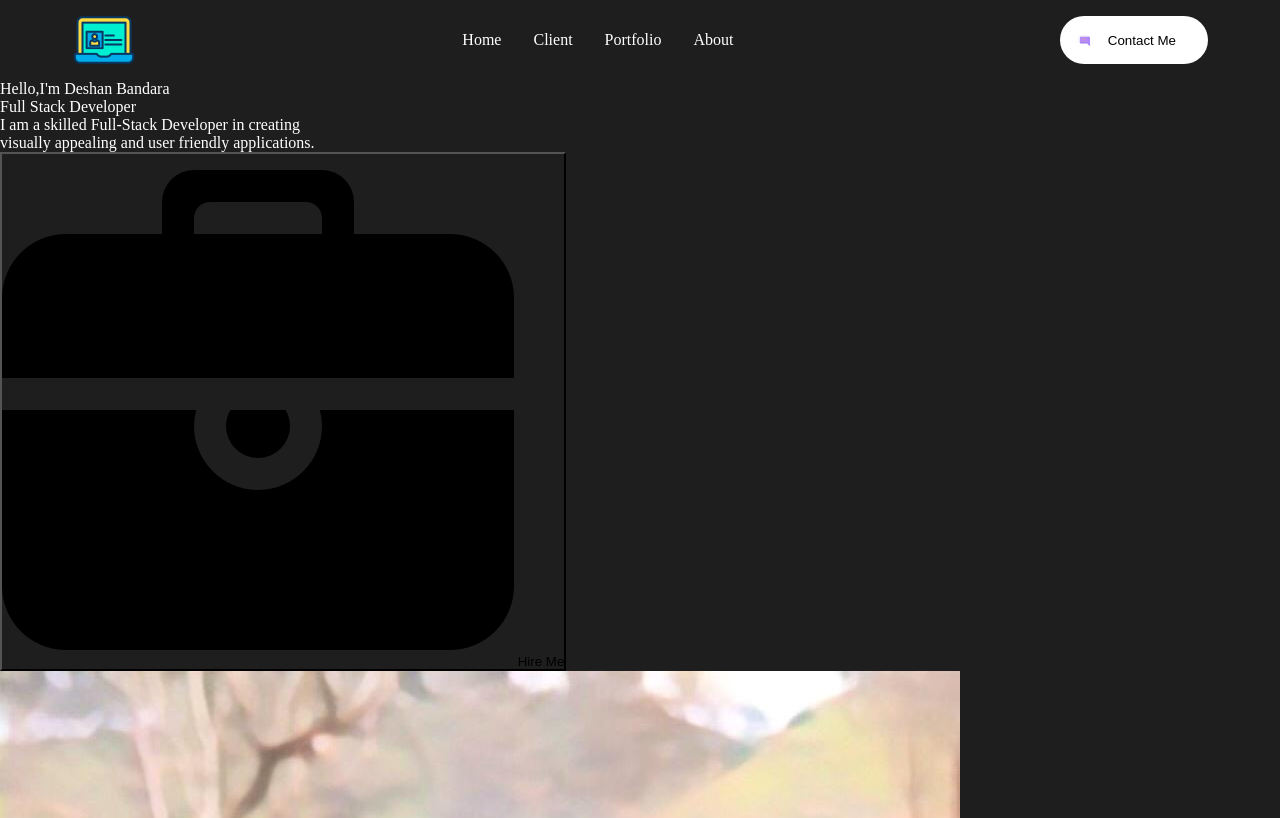
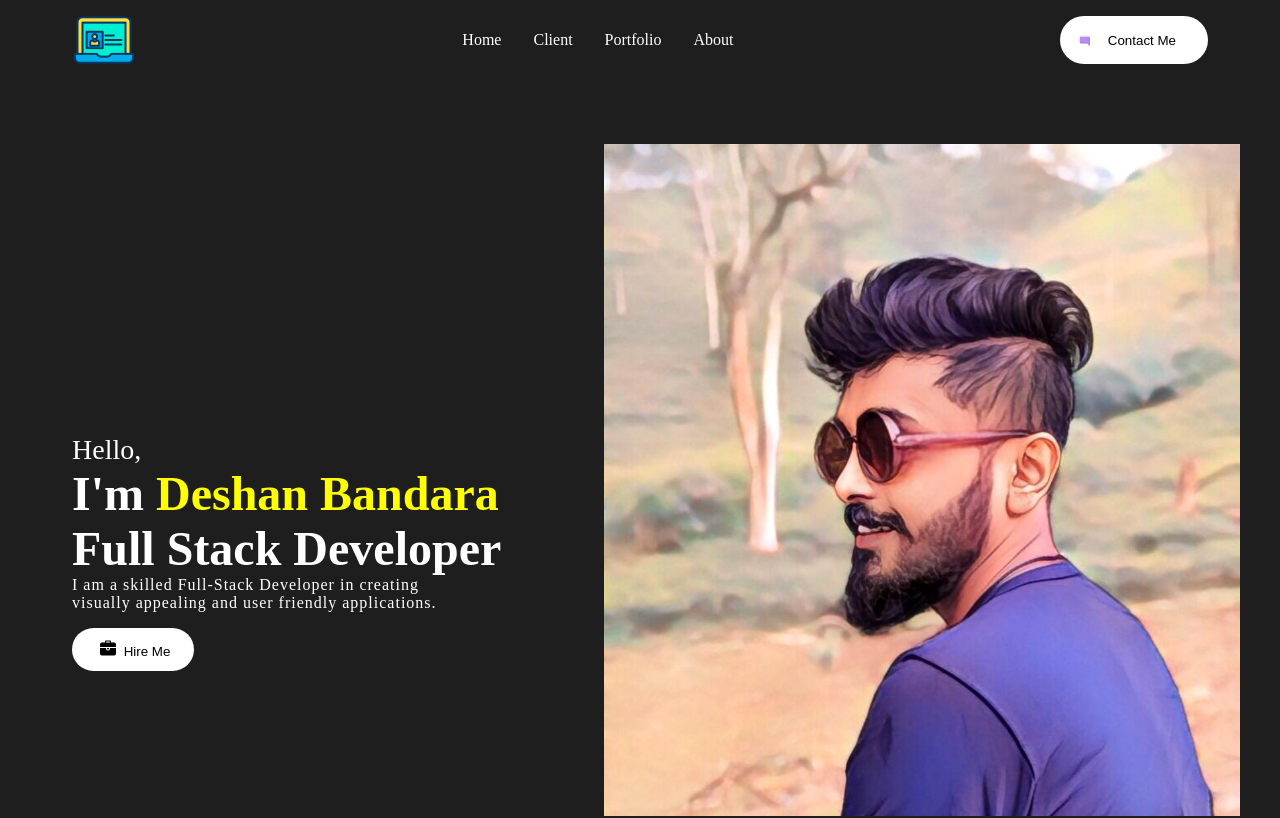
Before and after one commit to DeshanBandara/My-Portfolio, a React (Create React App) app in the folder portfolio/: page / in a window 1280 px wide. Shown: the top 818 px of the page. Built offline with nearby package versions, Linux system fonts and the light colour scheme.

Commit message:
added intro section styles

```diff
--- a/portfolio/src/components/intro/intro.css
+++ b/portfolio/src/components/intro/intro.css
@@ -0,0 +1,75 @@
+#intro {
+    height: calc(100vh - 4rem);
+    width: 100vw;
+    max-width: 75rem;
+    margin: 0 auto;
+    overflow: hidden;
+    position: relative;
+}
+
+.bg {
+    position: absolute;
+    top: 4rem;
+    right: 0;
+    z-index: -1;
+    /*padding: 5rem 0 5rem 0;*/
+    object-fit: cover;
+    height: 100vh;
+}
+
+.introContent{
+    height: 120vh;
+    width: 100vw;
+    padding: 2rem;
+    font-size: 3rem;
+    font-weight: 700;
+    display: flex;
+    flex-direction: column;
+    justify-content: center;
+}
+.hello {
+    font-size: 1.75rem;
+    font-weight: 100;
+}
+
+.introName{
+    color: yellow;
+}
+
+.introPara {
+    font-size: medium;
+    font-weight: 300;
+    letter-spacing: 1px;
+}
+
+.btn {
+    background: white;
+    margin: 1rem 0;
+    padding: 0.75rem 1.5rem;
+    border: none;
+    border-radius: 2rem;
+}
+
+.btnImg {
+    object-fit: cover;
+    margin: 0 0.25rem;
+    height: 1rem;
+}
+
+@media screen and (max-width:840px) {
+    .bg {
+        right: -10vw;
+    }
+    .introContent {
+        font-size: 10vw;
+    }
+    .hello {
+        font-size: 4.5vw;
+    }
+}
+
+@media screen and (max-width:480px) {
+    .bg {
+        right: -10vw;
+    }
+}
```
